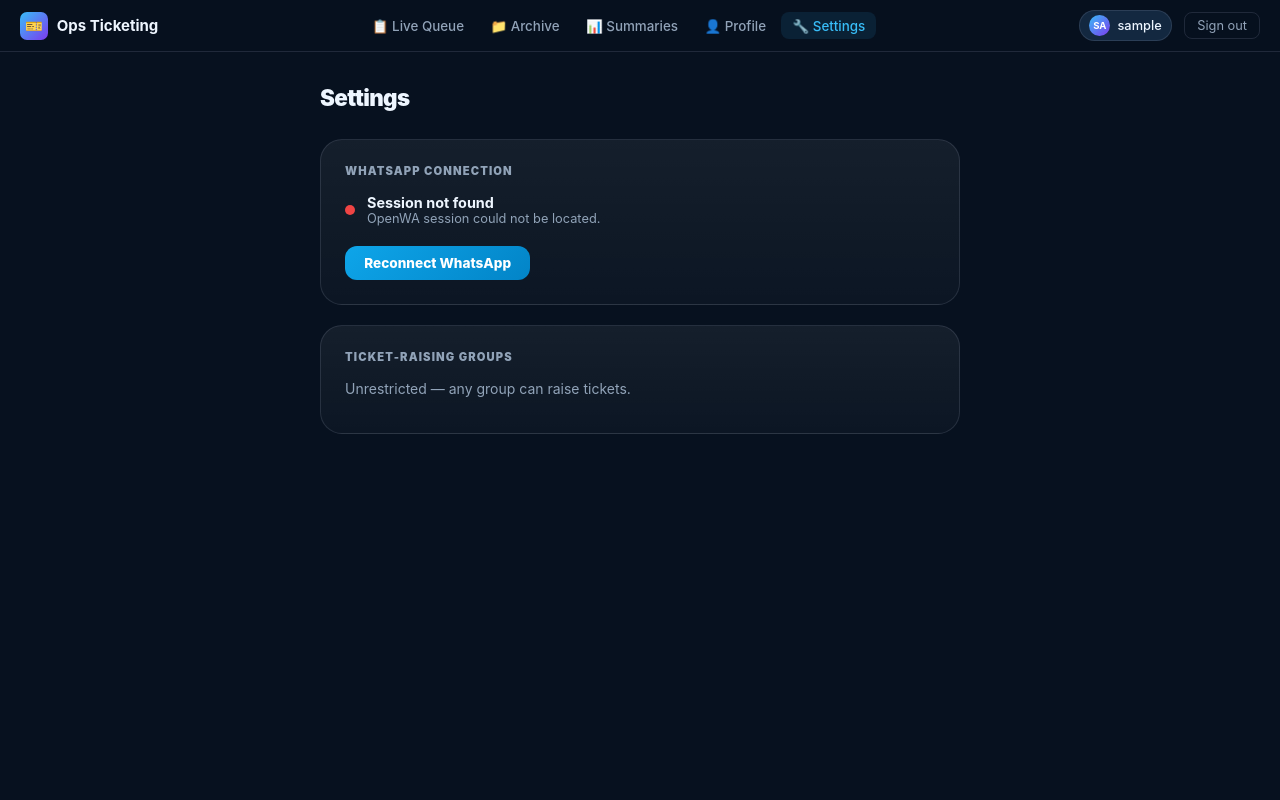
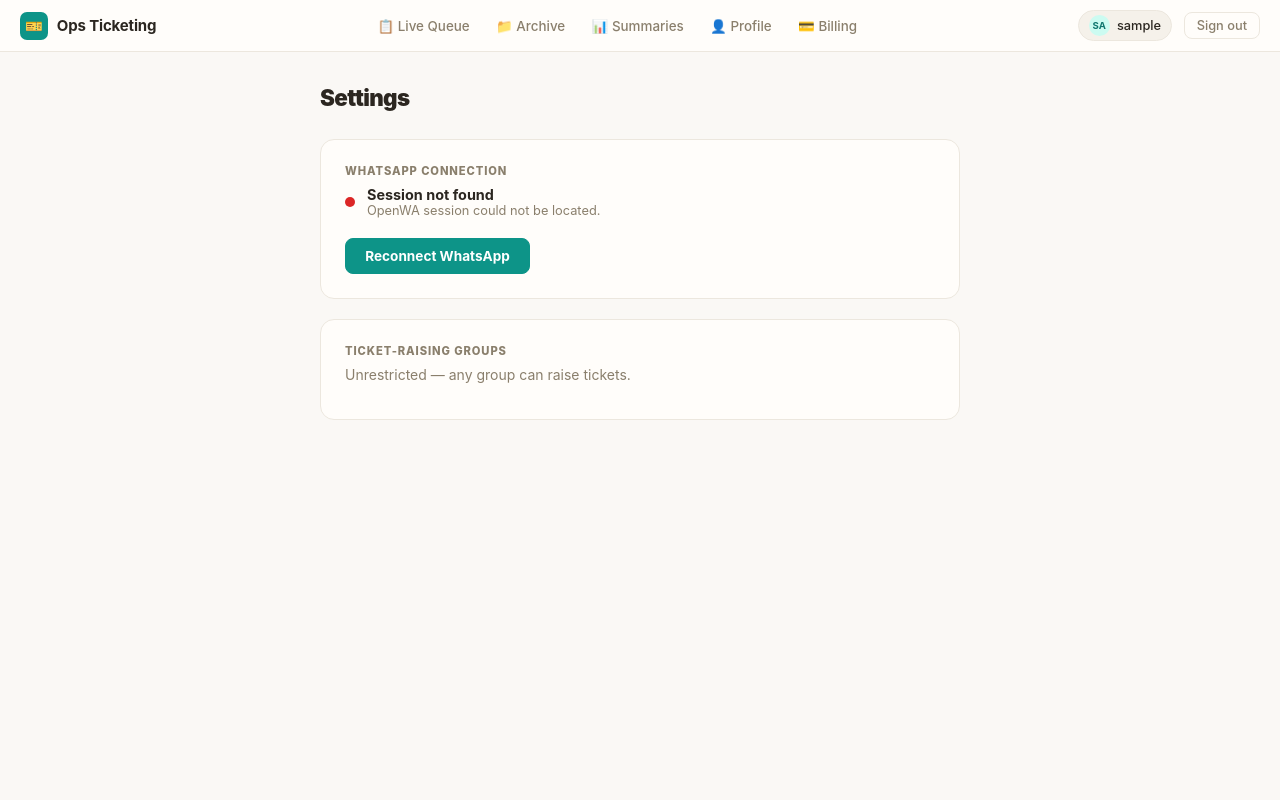
Before and after one commit to beeshaker/whatsapp_group, a FastAPI app: page /settings in a window 1280 px wide. Run offline with FastAPI, Linux system fonts and the light colour scheme; the visitor is signed in with stand-in values (Sample User, id 1); data comes from the database, SQL or seed files in the repository; data that the repository does not hold is empty; parts of the project's set-up code (start-up, migrations or seed data) failed here and were passed over.

Commit message:
style: restyle settings page with Warm Neutral design system

```diff
--- a/backend/templates/settings.html
+++ b/backend/templates/settings.html
@@ -4,74 +4,11 @@
   <meta charset="UTF-8">
   <meta name="viewport" content="width=device-width, initial-scale=1.0">
   <title>Settings</title>
+  <link rel="stylesheet" href="/static/css/base.css">
   <style>
-    :root {
-      --bg: #07111f; --bg-soft: #0b1728; --surface: #101f34; --surface-2: #132840;
-      --line: rgba(148, 163, 184, 0.18); --text: #eef6ff; --muted: #91a3b8;
-      --blue: #38bdf8; --red: #ef4444; --green: #22c55e; --amber: #f59e0b;
-      --shadow: 0 18px 45px rgba(0,0,0,0.28); --radius-xl: 22px; --radius-lg: 16px; --radius-md: 12px;
-    }
-    *, *::before, *::after { box-sizing: border-box; }
-    * { margin: 0; padding: 0; }
-    html, body { height: 100%; }
-    body { font-family: Inter, ui-sans-serif, system-ui, sans-serif; background: var(--bg); color: var(--text); }
-    button, input { font: inherit; }
-
-    .nav {
-      position: sticky; top: 0; z-index: 100;
-      background: rgba(7,17,31,0.88); backdrop-filter: blur(14px);
-      border-bottom: 1px solid var(--line);
-      display: flex; align-items: center; gap: 1rem;
-      padding: 0 1.25rem; height: 52px;
-    }
-    .nav-brand {
-      display: flex; align-items: center; gap: .55rem;
-      text-decoration: none; color: var(--text); font-weight: 700; font-size: .9375rem;
-    }
-    .nav-brand-icon {
-      width: 28px; height: 28px;
-      background: linear-gradient(135deg, var(--blue) 0%, #7c3aed 100%);
-      border-radius: 7px; display: flex; align-items: center; justify-content: center; font-size: .875rem;
-    }
-    .nav-links { display: flex; align-items: center; gap: .25rem; flex: 1; justify-content: center; }
-    .nav-link {
-      display: flex; align-items: center; gap: .35rem;
-      padding: .35rem .7rem; border-radius: 8px; font-size: .8375rem; font-weight: 500;
-      color: var(--muted); text-decoration: none; transition: color .15s, background .15s;
-    }
-    .nav-link:hover { color: var(--text); background: rgba(148,163,184,.08); }
-    .nav-link.active { color: var(--blue); background: rgba(56,189,248,.1); }
-    .nav-right { display: flex; align-items: center; gap: .75rem; }
-    .user-pill {
-      display: flex; align-items: center; gap: .45rem;
-      padding: .28rem .6rem; background: var(--surface-2); border: 1px solid var(--line);
-      border-radius: 99px; font-size: .8rem; font-weight: 500;
-    }
-    .user-avatar {
-      width: 21px; height: 21px; border-radius: 50%;
-      background: linear-gradient(135deg, var(--blue) 0%, #7c3aed 100%);
-      display: flex; align-items: center; justify-content: center;
-      font-size: .6rem; font-weight: 700; color: #fff;
-    }
-    .btn-signout {
-      padding: .3rem .75rem; background: transparent; border: 1px solid var(--line);
-      border-radius: 8px; color: var(--muted); font-size: .8rem; cursor: pointer;
-    }
-    .btn-signout:hover { color: var(--red); border-color: rgba(239,68,68,.4); }
-
     .page { max-width: 680px; margin: 0 auto; padding: 2rem 1.25rem; }
 
     h1 { font-size: 1.4rem; font-weight: 900; letter-spacing: -.03em; margin-bottom: 1.75rem; }
-
-    .section {
-      background: linear-gradient(180deg, rgba(255,255,255,.06), rgba(255,255,255,.025));
-      border: 1px solid var(--line); border-radius: var(--radius-xl);
-      padding: 1.5rem; margin-bottom: 1.25rem;
-    }
-    .section-title {
-      font-size: .7rem; font-weight: 900; letter-spacing: .1em; text-transform: uppercase;
-      color: var(--muted); margin-bottom: 1rem;
-    }
 
     .status-row { display: flex; align-items: center; gap: .75rem; margin-bottom: 1.25rem; }
     .status-dot { width: 10px; height: 10px; border-radius: 50%; flex-shrink: 0; }
@@ -84,17 +21,6 @@
     .qr-area { text-align: center; padding: 1rem 0; }
     .qr-area img { width: 220px; height: 220px; border-radius: 12px; border: 1px solid var(--line); }
     .qr-hint { margin-top: .75rem; font-size: .8rem; color: var(--muted); line-height: 1.5; }
-
-    .btn {
-      display: inline-flex; align-items: center; gap: .5rem;
-      padding: .55rem 1.2rem; border: none; border-radius: 12px;
-      font-size: .85rem; font-weight: 800; cursor: pointer;
-      transition: transform .15s, filter .15s, opacity .15s;
-    }
-    .btn:hover { transform: translateY(-1px); filter: brightness(1.08); }
-    .btn:disabled { opacity: .45; cursor: default; transform: none; filter: none; }
-    .btn-primary { background: linear-gradient(135deg, #0ea5e9, #0284c7); color: white; }
-    .btn-danger { background: linear-gradient(135deg, #dc2626, #b91c1c); color: white; }
 
     .spinner {
       display: inline-block; width: 14px; height: 14px;
@@ -114,39 +40,13 @@
 </head>
 <body>
 
-<nav class="nav">
-  <a class="nav-brand" href="/">
-    <div class="nav-brand-icon">🎫</div>
-    Ops Ticketing
-  </a>
-  <div class="nav-links">
-    <a class="nav-link" href="/">📋 Live Queue</a>
-    <a class="nav-link" href="/archive">📁 Archive</a>
-    {% if role in ('admin', 'super_admin') %}
-    <a class="nav-link" href="/users">👥 Users</a>
-    {% endif %}
-    <a class="nav-link" href="/summaries">📊 Summaries</a>
-    <a class="nav-link" href="/admin/profile">👤 Profile</a>
-    {% if role == 'super_admin' %}
-    <a class="nav-link" href="/super-admin/categories">⚙️ System Config</a>
-    {% endif %}
-    <a class="nav-link active" href="/settings">🔧 Settings</a>
-  </div>
-  <div class="nav-right">
-    <div class="user-pill">
-      <div class="user-avatar" id="nav-avatar"></div>
-      <span>{{ username }}</span>
-    </div>
-    <form method="post" action="/logout" style="margin:0">
-      <button class="btn-signout" type="submit">Sign out</button>
-    </form>
-  </div>
-</nav>
+{% set active_page = 'settings' %}
+{% include "_nav.html" %}
 
 <div class="page">
   <h1>Settings</h1>
 
-  <div class="section">
+  <div class="section-card">
     <div class="section-title">WhatsApp Connection</div>
 
     <div class="status-row">
@@ -176,7 +76,7 @@
     </div>
   </div>
 
-  <div class="section">
+  <div class="section-card">
     <div class="section-title">Ticket-Raising Groups</div>
     <div id="ticket-groups-list" style="font-size:.875rem;color:var(--muted)">Loading&hellip;</div>
     <div id="ticket-groups-add" style="margin-top:1rem;display:flex;gap:.5rem;flex-wrap:wrap">
```
